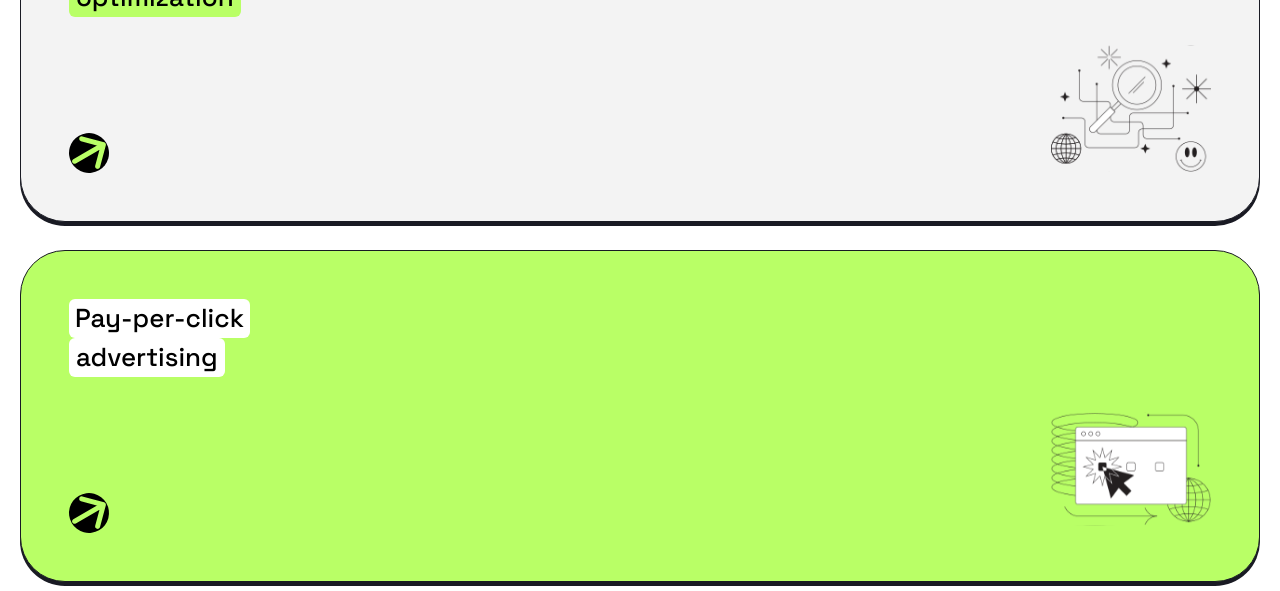
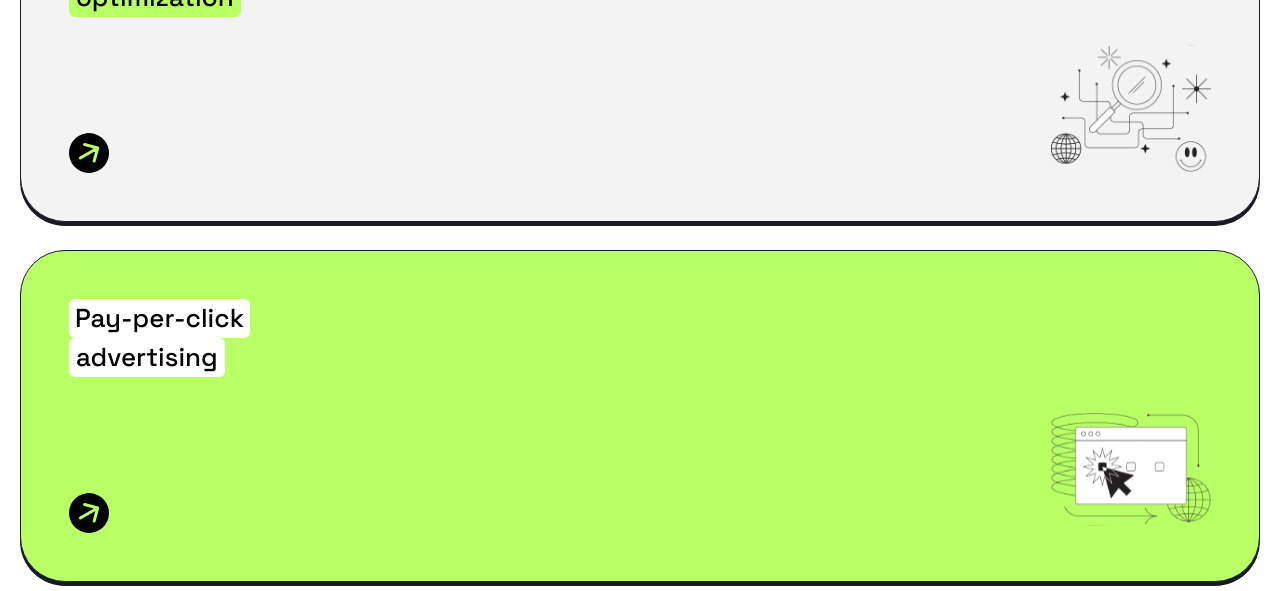
Before and after one commit to hafezfhmi/positivus, a Next.js app: page / in a window 1280 px wide. Shown: the part 1880-2471 px from the top of the page. Built offline with nearby package versions, Linux system fonts and the light colour scheme.

Commit message:
fix: fix arrow sizing

```diff
--- a/src/_sections/CaseStudies.tsx
+++ b/src/_sections/CaseStudies.tsx
@@ -40,7 +40,7 @@ export default function CaseStudies() {
             className="mt-5 text-p-green flex items-center gap-3.5 text-xl"
           >
             Learn more
-            <Arrow color1="fill-p-green" className="h-10 -rotate-[30deg]" />
+            <Arrow color1="fill-p-green" className="w-5 -rotate-[30deg]" />
           </Link>
         </Card>
       </div>
--- a/src/_sections/Services.tsx
+++ b/src/_sections/Services.tsx
@@ -79,7 +79,7 @@ export default function Services() {
                       ? "fill-p-green"
                       : "fill-p-dark"
                   }
-                  className={`w-10 rounded-full -rotate-[30deg] ${determineArrowColor(index) === "normal" ? "bg-black" : "bg-white"}`}
+                  className={`w-10 h-10 p-2 rounded-full -rotate-[30deg] ${determineArrowColor(index) === "normal" ? "bg-black" : "bg-white"}`}
                 />
                 <Image
                   src={`/${service.image}.svg`}
```
